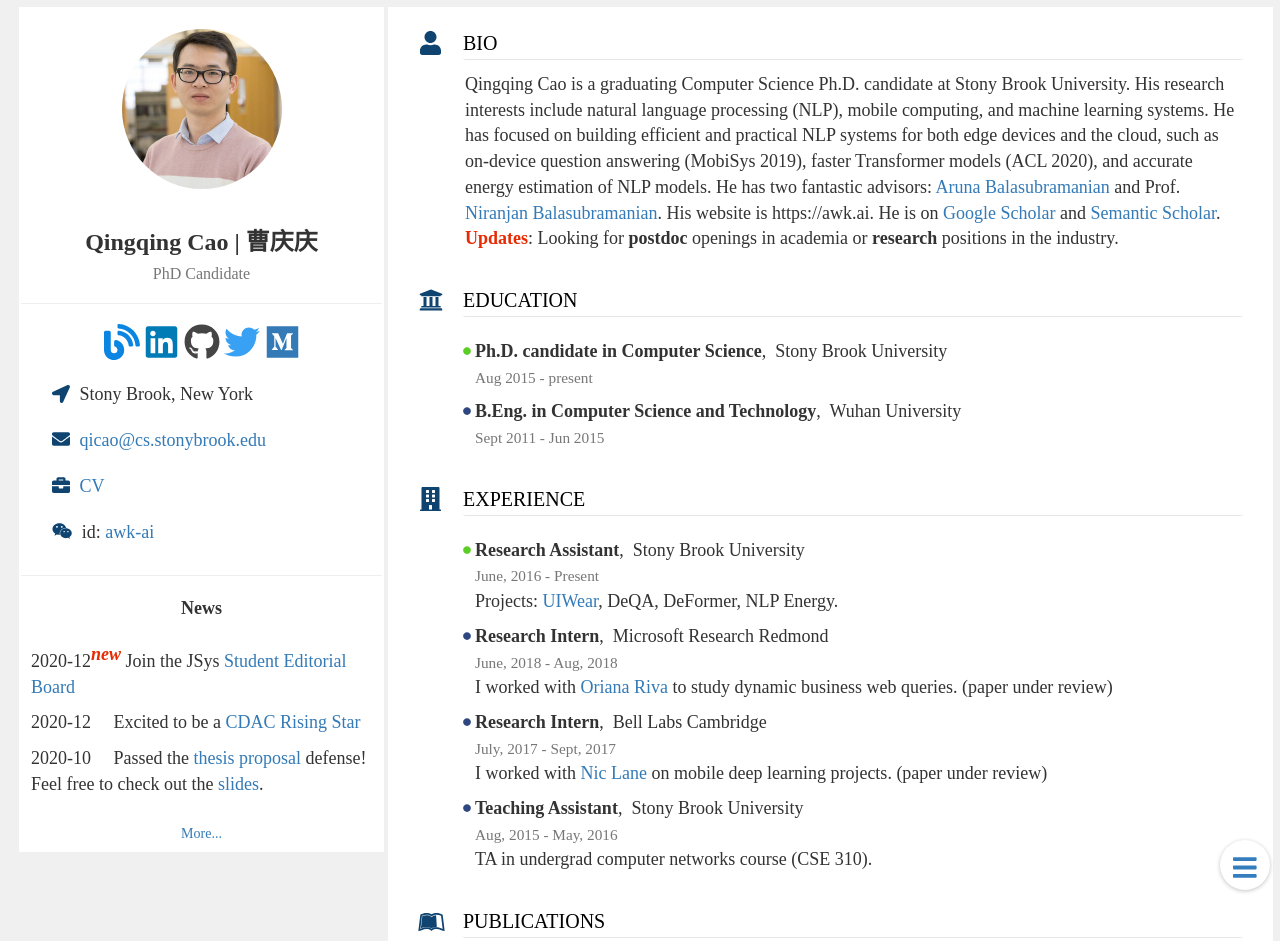
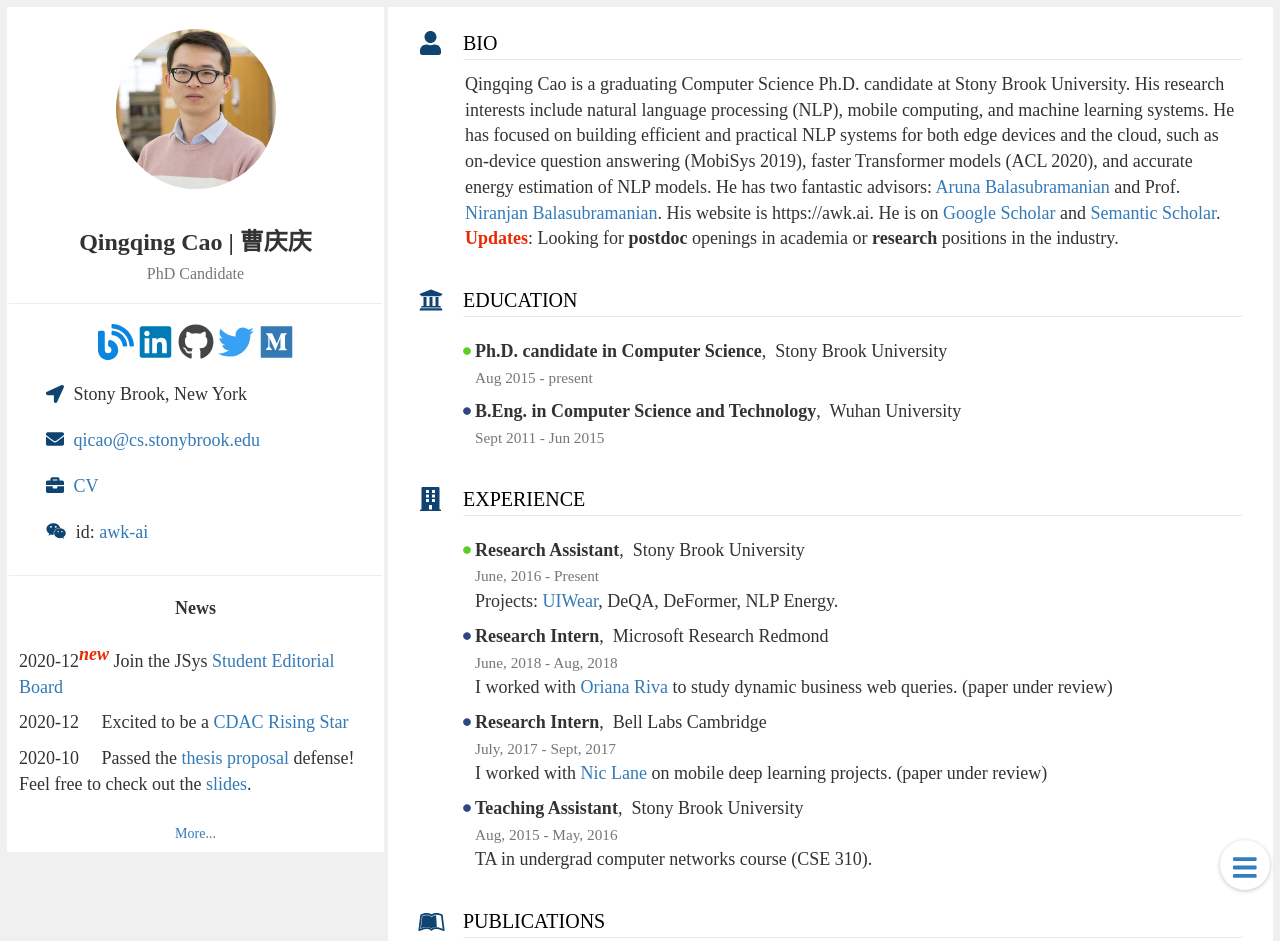
Before and after one commit to csarron/csarron.github.io, a Jekyll site: the page built from index.md, in a window 1280 px wide. Shown: the top 941 px of the page. Built offline with Jekyll 4.4.1, drawn with Linux system fonts in a browser that asks for light colours.

Commit message:
up style

```diff
--- a/_includes/about.html
+++ b/_includes/about.html
@@ -40,7 +40,7 @@
         </ul>
     </nav>
     <section class="col-md-3 card-wrapper profile-card-wrapper">
-        <div class="card profile-card profile-left">
+        <div class="card profile-card">
             <div class="profile-pic">
                 <img class="media-object img-circle center-block" alt="avatar" itemprop="image" src="{{ page.avatar }}">
             </div>
--- a/_scss/about.scss
+++ b/_scss/about.scss
@@ -246,7 +246,7 @@ ul {
         margin: auto;
     }
     .card-wrapper {
-        padding: 3px;
+        padding: 2px;
     }
 }
 
```
